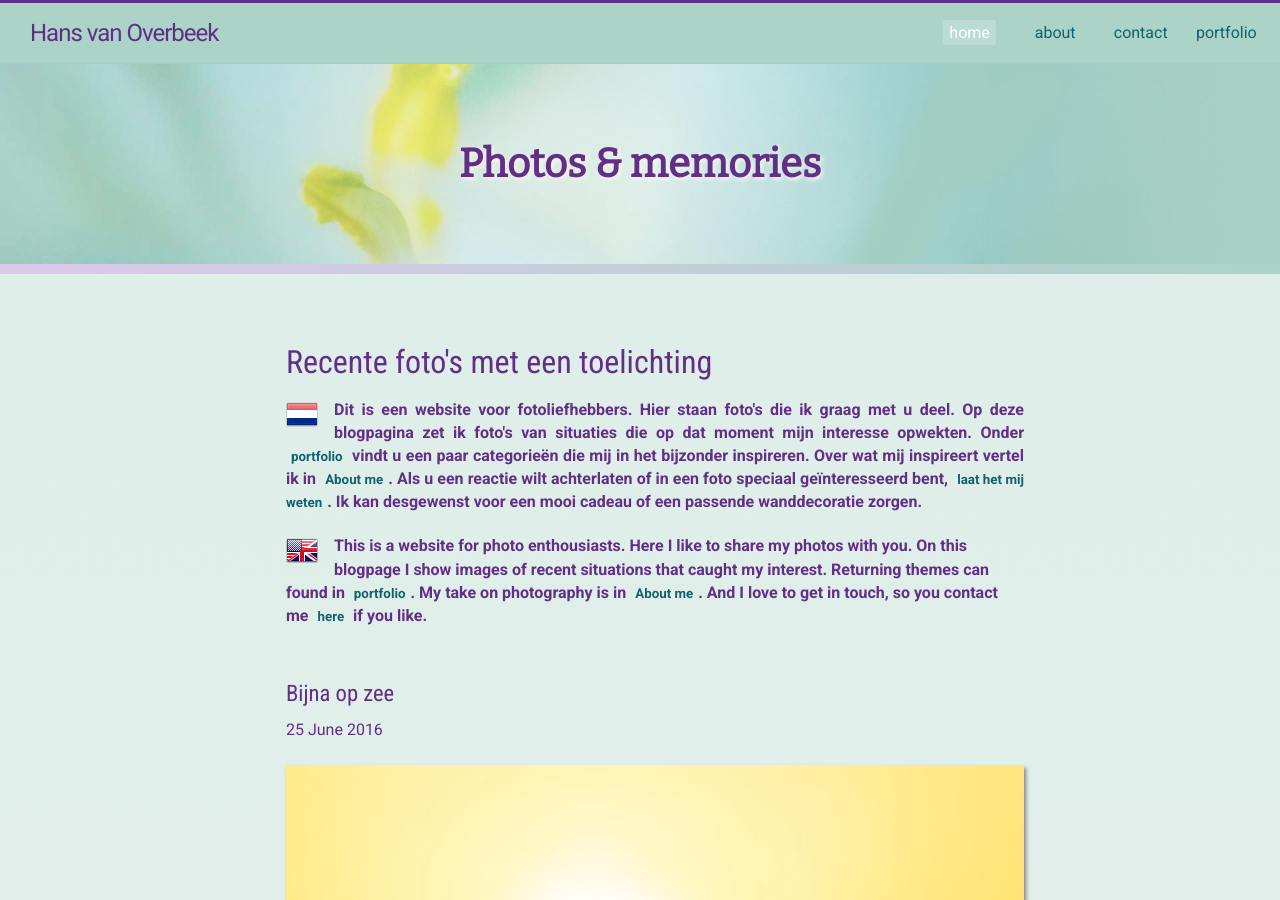
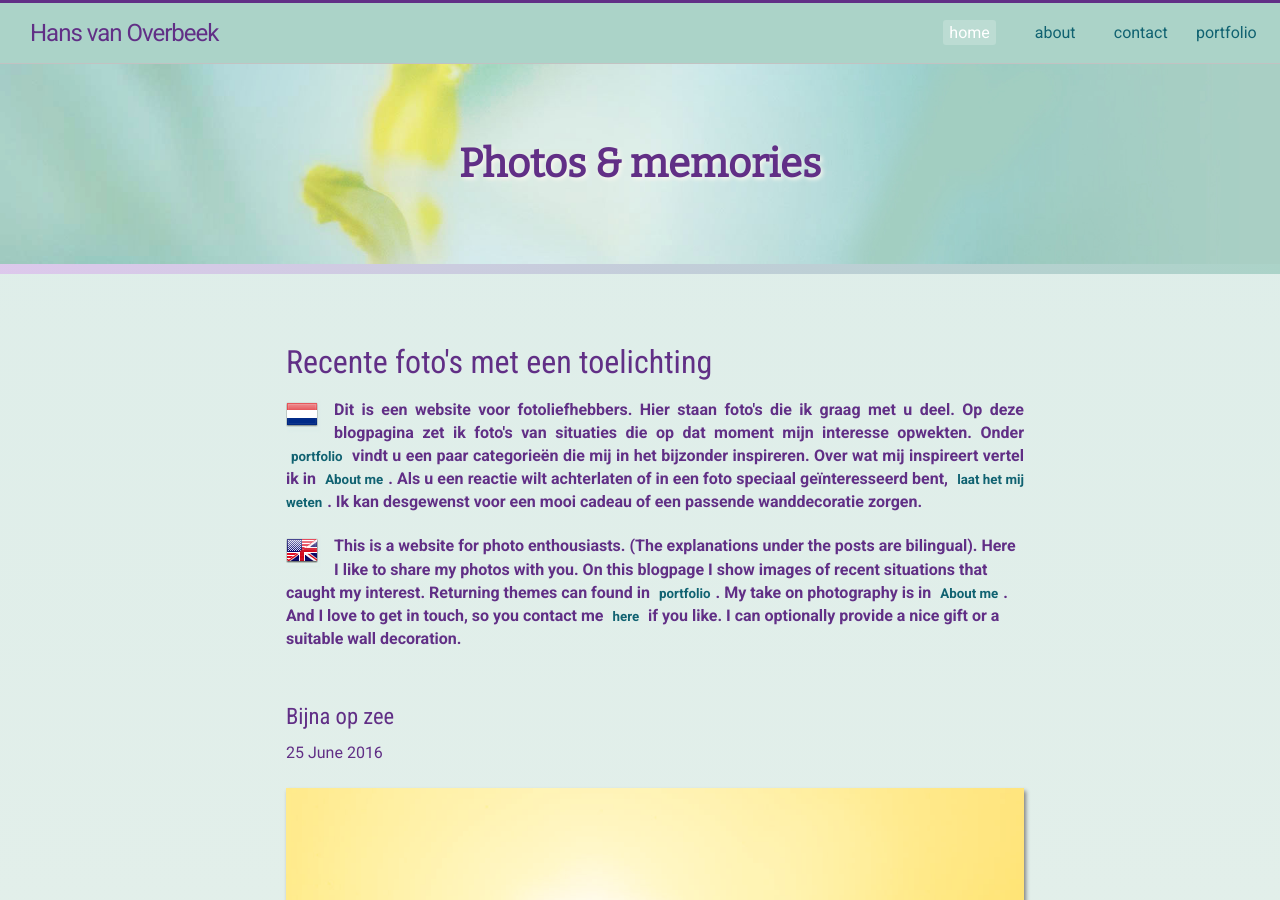
Before and after one commit to hansvanoverbeek/photoblog, a Jekyll site: the page built from index.html, in a window 1280 px wide and 900 px high. Built offline with Jekyll 4.4.1, drawn with Linux system fonts in a browser that asks for light colours; the list of posts is cut into pages by our own code.

Commit message:
Update intro.html

```diff
--- a/_includes/intro.html
+++ b/_includes/intro.html
@@ -7,6 +7,6 @@
 
     <p class="plain-link">
       <img src="{{site.baseurl}}/images/usuk.png" alt="" class="icon-flag">
-      This is a website for photo enthousiasts. Here I like to share my photos with you. On this blogpage I show images of recent situations that caught my interest. Returning themes can found in <a href="{{ site.baseurl}}/portfolio/">portfolio</a>. My take on photography is in <a href="{{ site.baseurl}}/about/">About me</a>. And I love to get in touch, so you contact me <a href="{{ site.baseurl}}/contactt/">here</a> if you like.
+      This is a website for photo enthousiasts.  (The explanations under the posts are bilingual). Here I like to share my photos with you. On this blogpage I show images of recent situations that caught my interest. Returning themes can found in <a href="{{ site.baseurl}}/portfolio/">portfolio</a>. My take on photography is in <a href="{{ site.baseurl}}/about/">About me</a>. And I love to get in touch, so you contact me <a href="{{ site.baseurl}}/contactt/">here</a> if you like. I can optionally provide a nice gift or a suitable wall decoration.
     </p>
   </section>
```
